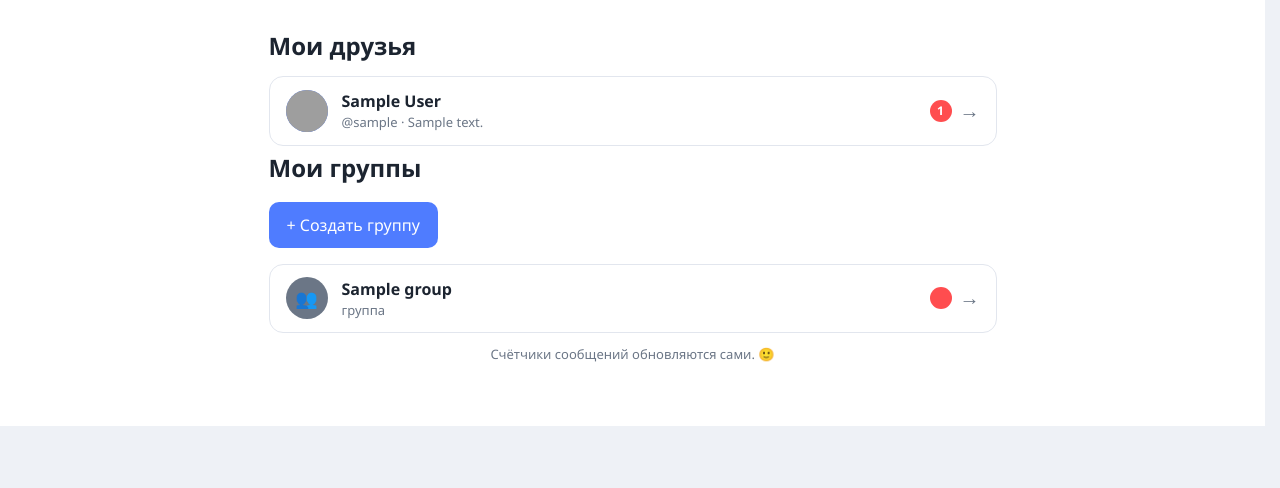
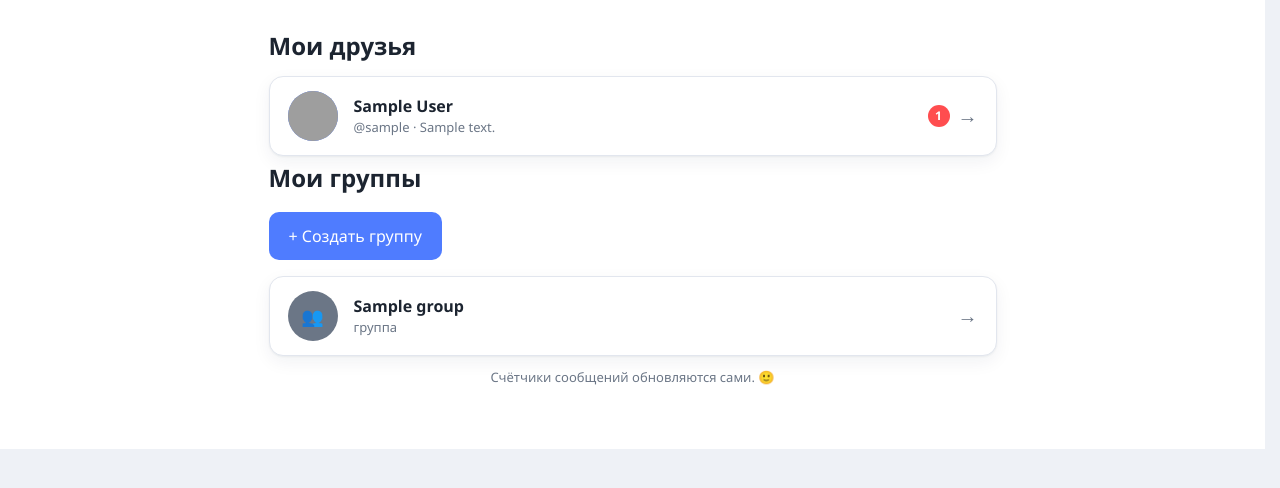
Before and after one commit to D1aBet14ek/messenger, a Flask app: page /chats-frame in a window 1280 px wide. Shown: the top 488 px of the page. Run offline with Flask 3, Linux system fonts and the light colour scheme; the visitor is signed in with stand-in values (Sample User, id 1); tables that the repository leaves empty hold one stand-in row (values such as "Sample post"); grey boxes are pictures that could not be loaded.

Commit message:
UI polish: bigger elements, soft shadows, gradient default chat background; fix empty badge

```diff
--- a/static/style.css
+++ b/static/style.css
@@ -10,6 +10,7 @@
   --mine: #4f7cff;
   --theirs: #ffffff;
   --line: #e2e6ee;
+  --shadow: 0 1px 2px rgba(20, 30, 60, 0.05), 0 6px 18px rgba(20, 30, 60, 0.06);
 }
 
 * { box-sizing: border-box; }
@@ -63,7 +64,7 @@ h1 { font-size: 24px; margin: 4px 0 12px; }
   color: #fff;
   border: none;
   border-radius: 10px;
-  padding: 11px 18px;
+  padding: 12px 20px;
   font-size: 16px;
   cursor: pointer;
   font-family: inherit;
@@ -119,6 +120,12 @@ select {
 }
 select:focus { outline: 2px solid var(--brand); border-color: transparent; }
 hr { border: 0; border-top: 1px solid var(--line); margin: 4px 0; }
+
+/* Лёгкие тени — чтобы карточки «смотрелись» */
+.card, .person, .people li.request, .group-panel, .messages, .list-frame, .tg-side {
+  box-shadow: var(--shadow);
+}
+.topbar { box-shadow: 0 2px 10px rgba(20, 30, 60, 0.04); }
 .hint { font-weight: 400; color: var(--muted); font-size: 13px; }
 
 /* Сообщение о результате (флеш) */
@@ -136,22 +143,23 @@ hr { border: 0; border-top: 1px solid var(--line); margin: 4px 0; }
 .person {
   display: flex;
   align-items: center;
-  gap: 14px;
+  gap: 16px;
   background: var(--card);
   border: 1px solid var(--line);
   border-radius: 14px;
-  padding: 12px 16px;
+  padding: 14px 18px;
   color: var(--ink);
 }
 .person:hover { text-decoration: none; border-color: var(--brand); background: #f7f9ff; }
+.person { transition: border-color .12s, background .12s; }
 .avatar {
-  width: 42px; height: 42px;
-  flex: 0 0 42px;
+  width: 50px; height: 50px;
+  flex: 0 0 50px;
   border-radius: 50%;
   background: var(--brand);
   color: #fff;
   display: grid; place-items: center;
-  font-weight: 700; font-size: 18px;
+  font-weight: 700; font-size: 22px;
 }
 .ptext { display: flex; flex-direction: column; }
 .pname { font-weight: 600; }
@@ -180,6 +188,8 @@ hr { border: 0; border-top: 1px solid var(--line); margin: 4px 0; }
   font-weight: 700;
   line-height: 1;
 }
+/* Если непрочитанных нет — кружочек полностью прячем */
+.count[hidden] { display: none; }
 
 /* Чат */
 .chat-head { display: flex; align-items: center; gap: 12px; flex-wrap: wrap; margin-bottom: 12px; }
@@ -300,9 +310,9 @@ body.wide .wrap { max-width: none; padding: 10px 14px 16px; }
 
 .emoji-bar { order: 1; display: flex; flex-wrap: wrap; gap: 4px; margin-bottom: 10px; }
 .emoji-btn {
-  font-size: 20px;
+  font-size: 22px;
   line-height: 1;
-  padding: 4px 7px;
+  padding: 6px 9px;
   border: 1px solid var(--line);
   border-radius: 8px;
   background: var(--card);
@@ -314,17 +324,17 @@ body.wide .wrap { max-width: none; padding: 10px 14px 16px; }
 .bg-bar { order: 0; display: flex; flex-wrap: wrap; gap: 6px; align-items: center; margin-bottom: 10px; }
 .bg-label { color: var(--muted); font-size: 13px; margin-right: 2px; }
 .bg-swatch {
-  width: 26px;
-  height: 26px;
+  width: 30px;
+  height: 30px;
   padding: 0;
   border: 1px solid var(--line);
-  border-radius: 8px;
+  border-radius: 9px;
   cursor: pointer;
 }
 .bg-swatch:hover { border-color: var(--brand); }
 
 /* Варианты фона чата (классы bg-<имя>). Все светлые — чтобы текст читался. */
-.bg-default { background: #ffffff; }
+.bg-default { background: linear-gradient(180deg, #f9fbff, #eef3fc); }
 .bg-gray { background: #eef1f6; }
 .bg-blue { background: #e7efff; }
 .bg-green { background: #e6f7ec; }
```
